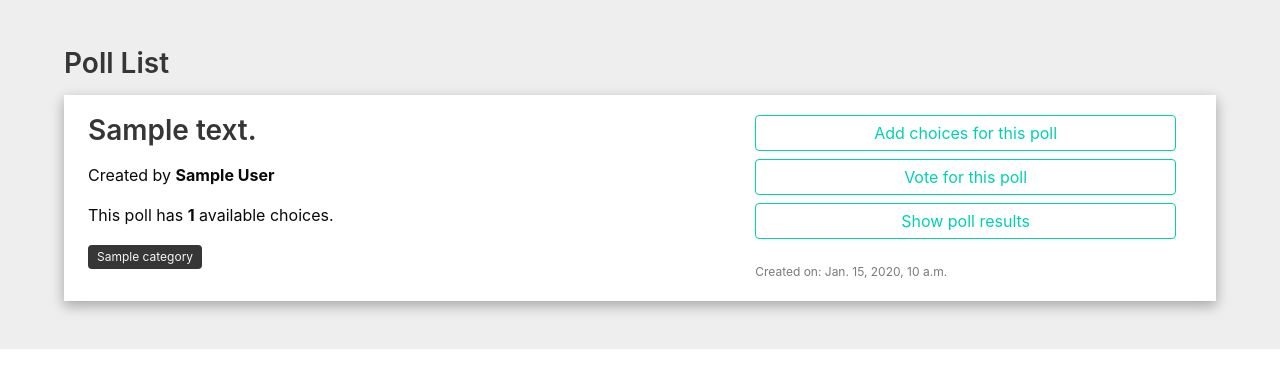
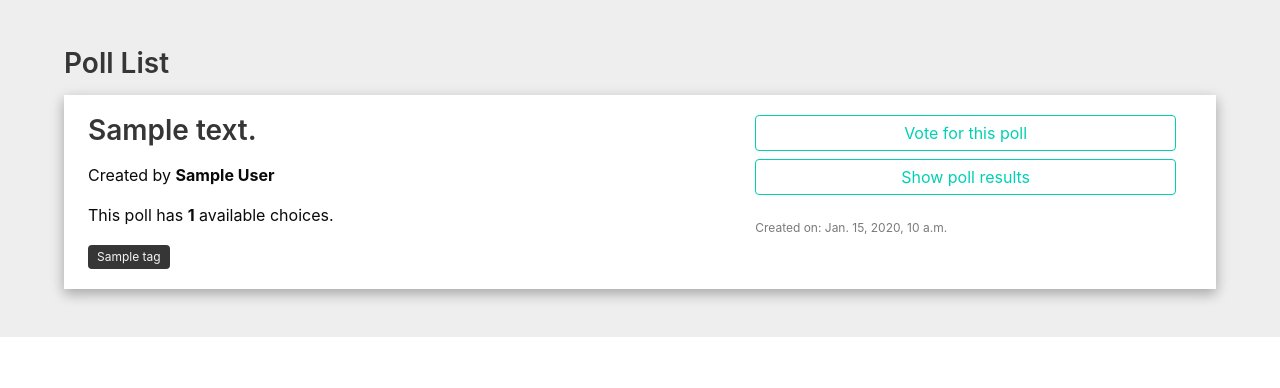
Before and after one commit to danielc92/django-docs-tutorial, a Django app: template templates/poll-list.html in a window 1280 px wide. Shown: the part 52-440 px from the top of the page. Run offline with Django 3.2, Linux system fonts and the light colour scheme; the template is opened without the code that fills it: most values are stand-ins (such as "Sample title", 1, 10 or a date in 2020); parts of the project's set-up code (start-up, migrations or seed data) failed here and were passed over; some libraries are stand-ins or nearby versions.

Commit message:
Fixed poll list rendering

```diff
--- a/dans_django_proj/urls.py
+++ b/dans_django_proj/urls.py
@@ -9,8 +9,8 @@ urlpatterns = [
     path('polls/list/', polls_list, name='polls-list'),
     path('polls/vote/<int:question_id>/', polls_vote, name='polls-vote'),
     path('polls/results/<int:question_id>/', polls_result, name='polls-results'),
-    path('polls/create/', polls_create , name='polls-create'),
-    path('admin/', admin.site.urls)
+    path('polls/create/', polls_create , name='polls-create')
+    #path('admin/', admin.site.urls)
     ]
 
 urlpatterns += staticfiles_urlpatterns()
--- a/templates/create-poll.html
+++ b/templates/create-poll.html
@@ -10,9 +10,9 @@
 	<section class="container">
 		<article class="content">
 			<h2>Create a poll</h2>
-			<form class="form" method='POST'>
+			<form class="form" method="POST">
 				{% csrf_token %}
-				{{ form|safe }}
+				{{ form }}
 				<input class="button is-primary is-outlined" type="submit" value="Save">
 			</form>
 		</article>
--- a/templates/poll-list.html
+++ b/templates/poll-list.html
@@ -16,19 +16,20 @@
 						<div class="column">
 							<h2>{{ q.question_text }}</h2>
 							<p>Created by <strong>{{ q.author }}</strong></p>
-							<p>This poll has <strong>{{ q.choice_set.all.count }}</strong> available choices.</p>
-
-						<p><span class="tag is-dark">{{ q.category }}</p>
-
+							<p>This poll has <strong>{{ q.options.count }}</strong> available choices.</p>
+							<p>
+								{% for tag in q.tags.all %}
+									<span class="tag is-dark">{{ tag }}</span>
+								{% endfor %}
+							</p>
 					</div>
 						<div class="column is-two-fifths">
 							<div class="buttons">
-								<a class="button is-primary is-outlined is-fullwidth" href="{% url 'polls-create-choice' q.id  %}">Add choices for this poll</a>
 								<a class="button is-primary is-outlined is-fullwidth" href="{% url 'polls-vote' q.id  %}">Vote for this poll</a>
 								<a class="button is-primary is-outlined is-fullwidth" href="{% url 'polls-results' q.id  %}">Show poll results</a>
 							</div>
 
-							<p class="has-text-grey help">Created on: {{ q.pub_date }}</p>
+							<p class="has-text-grey help">Created on: {{ q.created_at }}</p>
 						</div>
 					</div>
 				</div>
```
Also changed, not shown: dans_django_proj/settings.py (+16 -15 lines), polls/views.py (+2 -5 lines).
